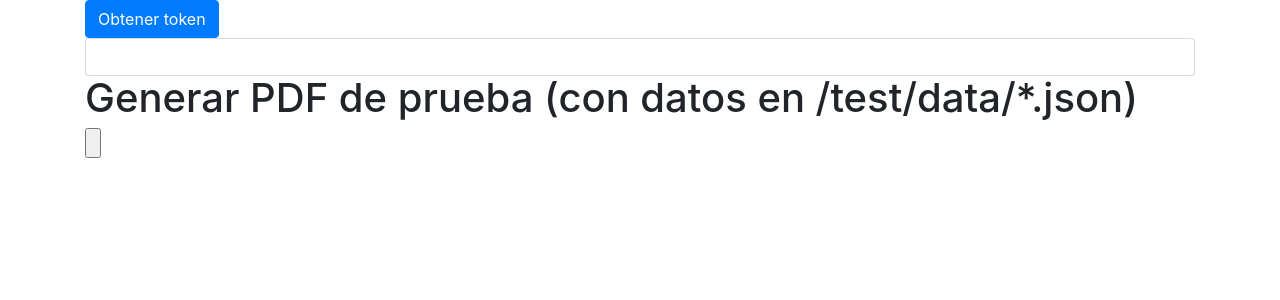
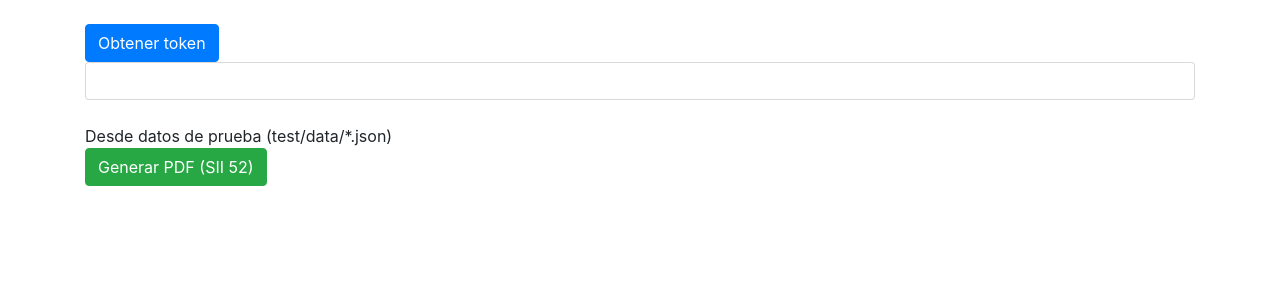
Before and after one commit to carlosveliz/sii-dte-py, a Flask app: page / in a window 1280 px wide. Shown: the part 54-354 px from the top of the page. Run offline with Flask 2, Linux system fonts and the light colour scheme; the visitor is signed in with stand-in values (Sample User, id 1); some libraries are stand-ins or nearby versions.

Commit message:
Minor formating

```diff
--- a/web/templates/get_pdf_test.html
+++ b/web/templates/get_pdf_test.html
@@ -1,7 +1,6 @@
 <div>
-	<h1>Generar PDF de prueba (con datos en /test/data/*.json)</h1>
-<input type="button" onclick="getPdf(52);" />
-
+	Desde datos de prueba (test/data/*.json) <br />
+	<input class="btn btn-success" type="button" onclick="getPdf(52);" value="Generar PDF (SII 52)" />
 </div>
 
 <script>
--- a/web/templates/index.html
+++ b/web/templates/index.html
@@ -35,8 +35,10 @@
 	{% include 'login.html' %}
 {% else %}
 	{% if 'key_state' in session %}
+		<br />
 		{% include 'get_token.html' %}
 		{% if 'caf' in session %}
+			<br />
 			{% include 'get_pdf_test.html' %}
 		{% else %}
 			{% include 'upload_caf.html' %}
```
